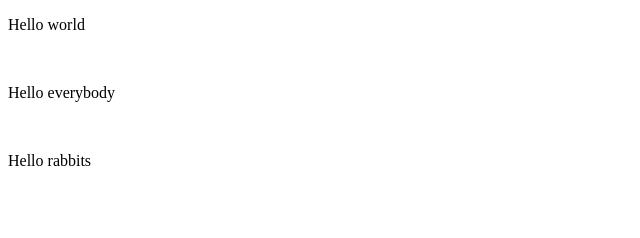
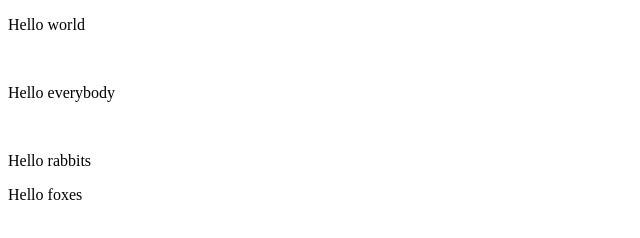
Before and after one commit to CTYPM/git-repo, a plain HTML site: page Index.html in a window 1280 px wide. Shown: the full height of the page, 0-640 px from the left. Drawn offline with Linux system fonts and the light colour scheme.

Commit message:
привет лисы

```diff
--- a/Index.html
+++ b/Index.html
@@ -10,5 +10,6 @@
 	<p>Hello everybody</p>
 	<br>
 	<p>Hello rabbits</p>
+	<p>Hello foxes</p>
 </body>
 </html>
```
